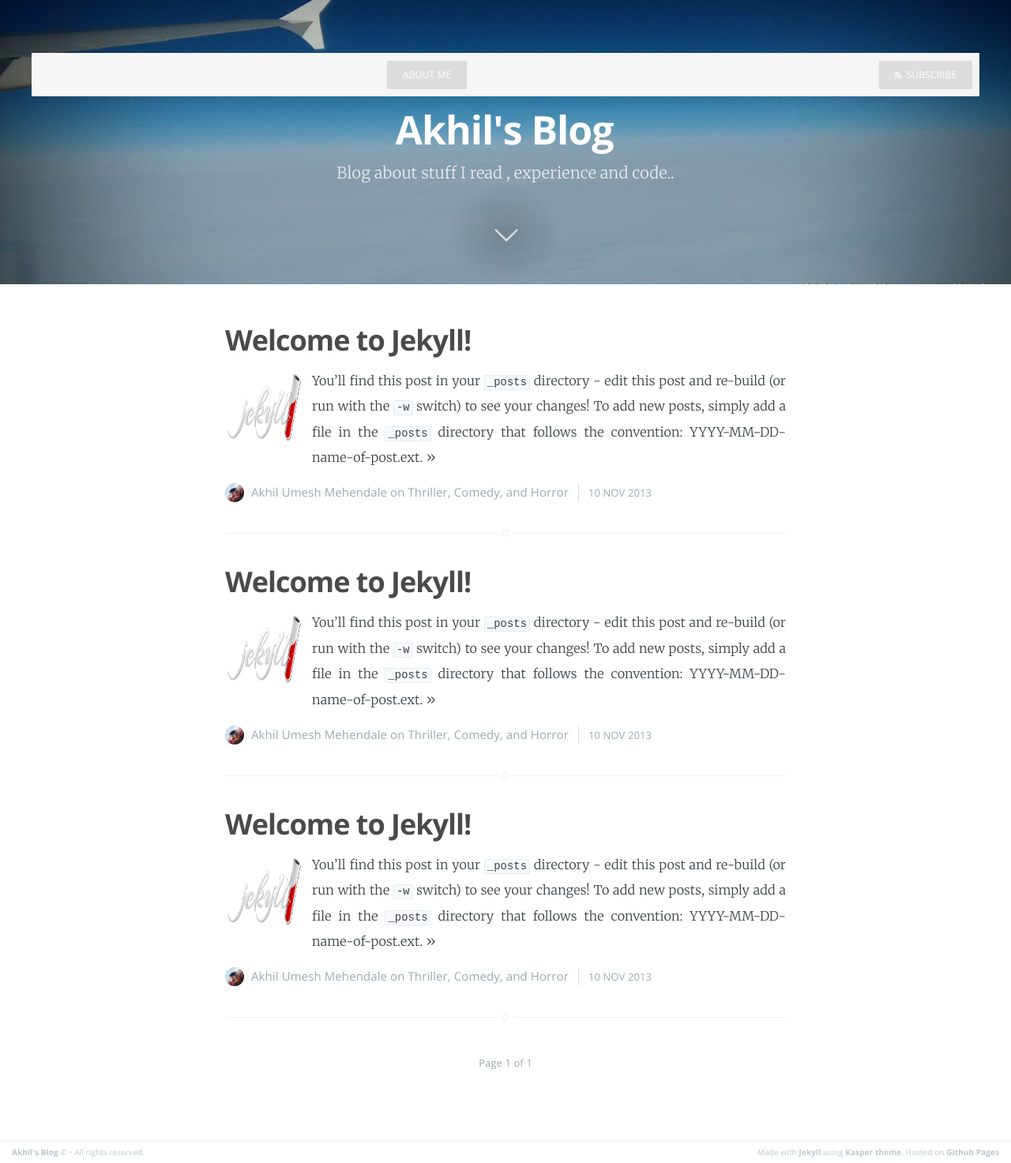
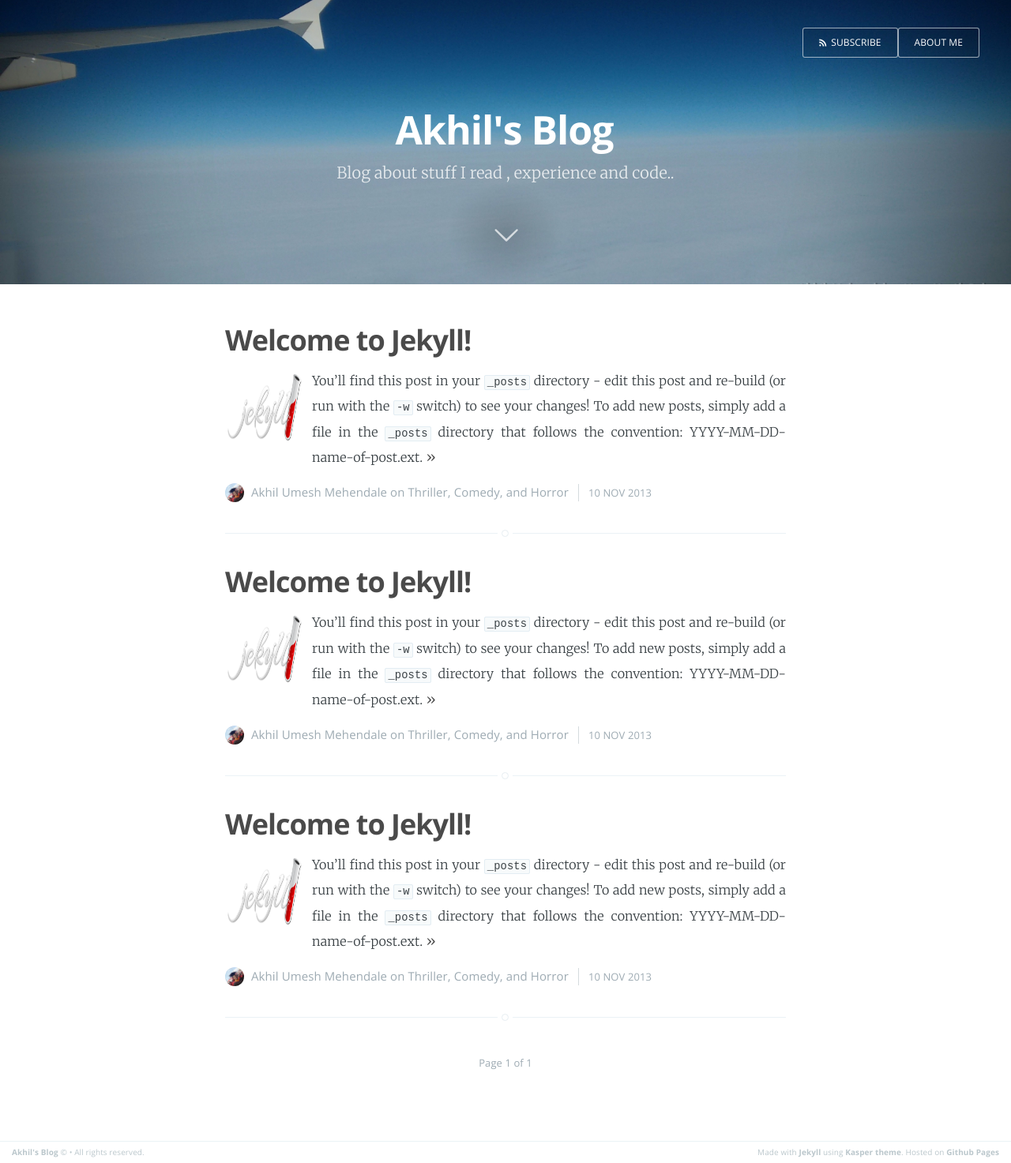
Before and after one commit to akhilum/akhilum.github.io, a Jekyll site: the page built from index.html, in a window 1280 px wide. Shown: the whole page at 79% size. Built offline with Jekyll 4.4.1, drawn with Linux system fonts in a browser that asks for light colours; Markdown is read by kramdown in place of the engine named in the settings; the list of posts is cut into pages by our own code.

Commit message:
Align properly

```diff
--- a/index.html
+++ b/index.html
@@ -12,10 +12,8 @@
                     <img src="{{ page.logo }}" alt="Blog Logo" />
                 </a>
             {% endif %}
-        <table><tr>
-        <td> <a class="subscribe-button overlay icon-user pull-left" href='{{ site.baseurl }}{{ page.about }}'> About me </a> </td>
-        <td> <a class="subscribe-button icon-feed" href="{{ site.baseurl }}rss.xml">Subscribe</a> </td>
-        </tr></table>
+        <a class="subscribe-button overlay icon-user pull-left" href='{{ site.baseurl }}{{ page.about }}'> About me </a> &nbsp &nbsp
+        <a class="subscribe-button icon-feed" href="{{ site.baseurl }}rss.xml">Subscribe</a>
     </nav>
     <div class="vertical">
         <div class="main-header-content inner">
```
